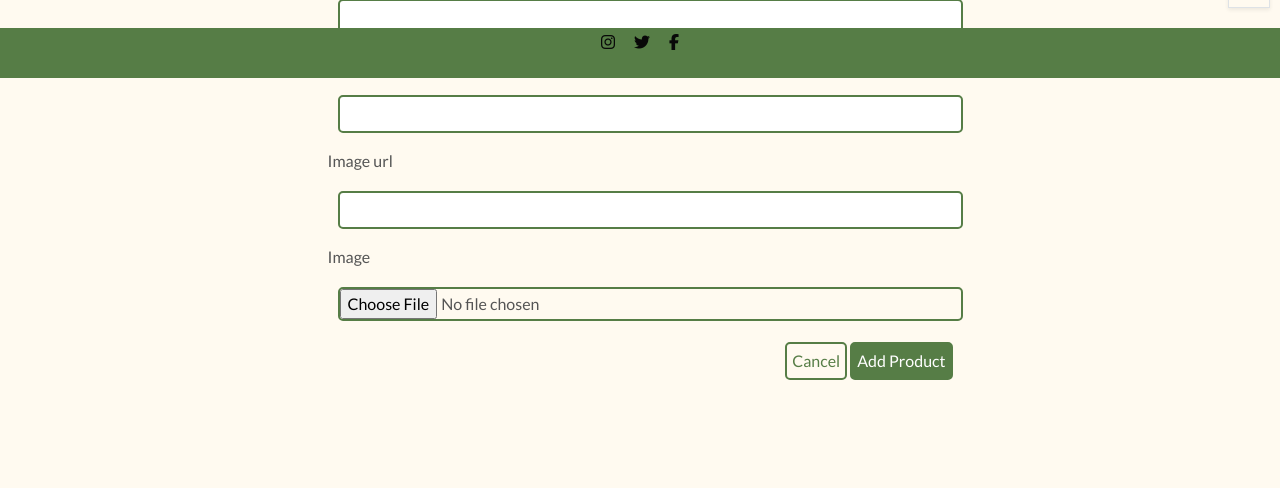
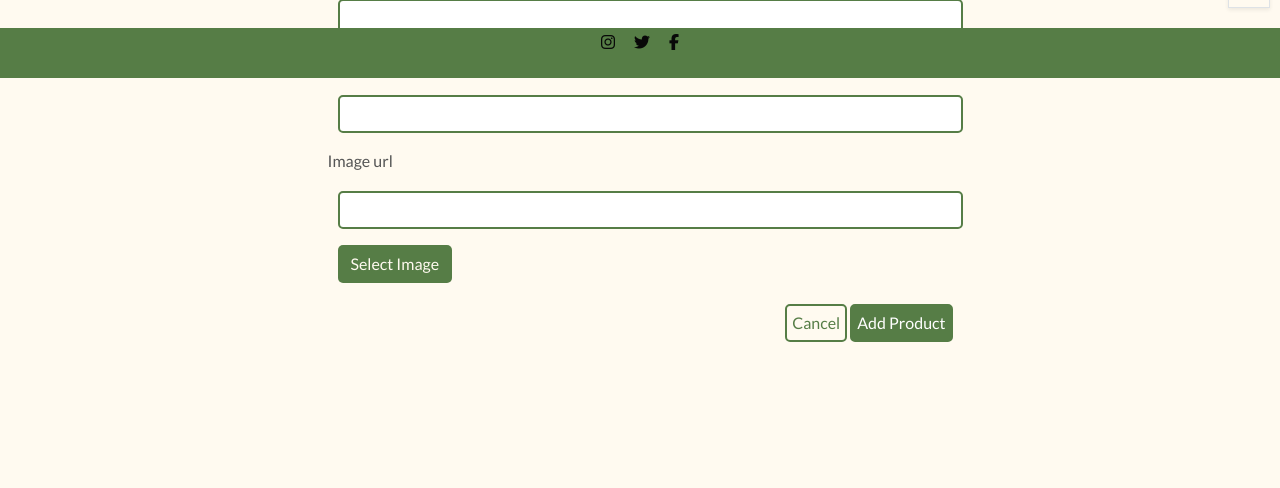
Before and after one commit to Rachel2308/from-field-to-frame, a Django app: page /art/add/ in a window 1280 px wide. Shown: the part 722-1210 px from the top of the page. After the commit the page ends 1064 px from the top, so only its background shows below. Run offline with Django 3.2, Linux system fonts and the light colour scheme; the visitor is signed in with stand-in values (Sample User, id 1); some libraries are stand-ins or nearby versions.

Commit message:
Add/Edit Image button on add and edit art templates Styled

```diff
--- a/art/forms.py
+++ b/art/forms.py
@@ -1,4 +1,5 @@
 from django import forms
+from .widgets import CustomClearableFileInput
 from .models import Art
 
 
@@ -8,6 +9,8 @@ class ArtForm(forms.ModelForm):
         model = Art
         fields = '__all__'
 
+    image = forms.ImageField(label='Image', required=False, widget=CustomClearableFileInput)
+
     def __init__(self, *args, **kwargs):
         super().__init__(*args, **kwargs)
 
--- a/art/templates/art/add_art.html
+++ b/art/templates/art/add_art.html
@@ -24,7 +24,13 @@
     <div class="col-10 offset-1 col-md-6 offset-md-3">
         <form method = "POST" action="{% url 'add_art' %}" class="form mb-2" enctype = "multipart/form-data">
             {% csrf_token %}
-            {{ form | crispy}}
+            {% for field in form %}
+                {% if field.name != 'image' %}
+                    {{ field | as_crispy_field }}
+                {% else %}
+                    {{ field }}
+                {% endif %}
+            {% endfor %}
             <div class="text-right">
                 <a class = "btn account-home-btn" href="{% url 'art' %}">Cancel</a>
                 <button class = "btn account-action-btn" type="submit">Add Product</button>
@@ -50,6 +56,11 @@
     $('.btt-link').click(function(e) {
         window.scrollTo(0,0)
     })
+
+    $('#new-image').change(function() {
+            var file = $('#new-image')[0].files[0];
+            $('#filename').text(`Image will be set to: ${file.name}`);
+        });
 </script>
 
 {% endblock %}
--- a/art/templates/art/art_detail.html
+++ b/art/templates/art/art_detail.html
@@ -74,10 +74,12 @@
                     </div>
                     <input type="hidden" name="redirect_url" value="{{ request.path }}">
                 </div>
+                {% if request.user.is_superuser %}
                 <small class="ml-3">
                     <a href="{% url 'edit_art' art.id %}">Edit</a> |
                     <a class="text-danger" href="{% url 'delete_art' art.id %}">Delete</a>
                 </small>
+                {% endif %}
             </form>
 
         </div>
--- /dev/null
+++ b/art/templates/art/custom_widget_templates/custom_clearable_file_input.html
@@ -0,0 +1,18 @@
+
+{% if widget.is_initial %}
+<p>{{ widget.initial_text }}:</p>
+<a href="{{ widget.value.url }}">
+    <img width="96" height="96" class="rounded shadow-sm" src="{{ widget.value.url }}">
+</a>
+{% if not widget.required %}
+    <div class="custom-control custom-checkbox mt-2">
+        <input class="custom-control-input" type="checkbox" name="{{ widget.checkbox_name }}" id="{{ widget.checkbox_id }}">
+        <label class="custom-control-label text-danger" for="{{ widget.checkbox_id }}">{{ widget.clear_checkbox_label }}</label>
+    </div>
+{% endif %}<br>
+{{ widget.input_text }}
+{% endif %}
+<span class="btn btn-widget btn-file">
+Select Image <input id="new-image" type="{{ widget.type }}" name="{{ widget.name }}"{% include "django/forms/widgets/attrs.html" %}>
+</span>
+<strong><p class="text-danger" id="filename"></p></strong>
--- a/static/css/base.css
+++ b/static/css/base.css
@@ -598,6 +598,38 @@ font-size: 1.3rem;
         margin-bottom: 10px;
 }
 
+/* Edit / Add Product Widget */
+
+.btn-file {
+    position: relative;
+    overflow: hidden;
+}
+
+.btn-file input[type="file"] {
+    position: absolute;
+    top: 0;
+    right: 0;
+    min-width: 100%;
+    min-height: 100%;
+    opacity: 0;
+    cursor: pointer;
+}
+
+.btn-widget {
+    background-color: #567d46;
+    color: #fffaf0;
+    border-radius: 5px;
+    margin-left: 10px;
+}
+
+.btn-widget:hover {
+    background-color: #fffaf0;
+    color: #567d46;
+    border-radius: 5px;
+    border-color: #567d46;
+    margin-left: 10px;
+}
+
 /* Media Queries */
 
 @media screen and (max-width: 1393px) {
```
Also changed, not shown: art/templates/art/edit_art.html (+14 -1 lines), art/widgets.py (added, +9 -0 lines), media/Curaguard.png (added), media/eca0517253b_vgGS5Mc.jpg (added).
